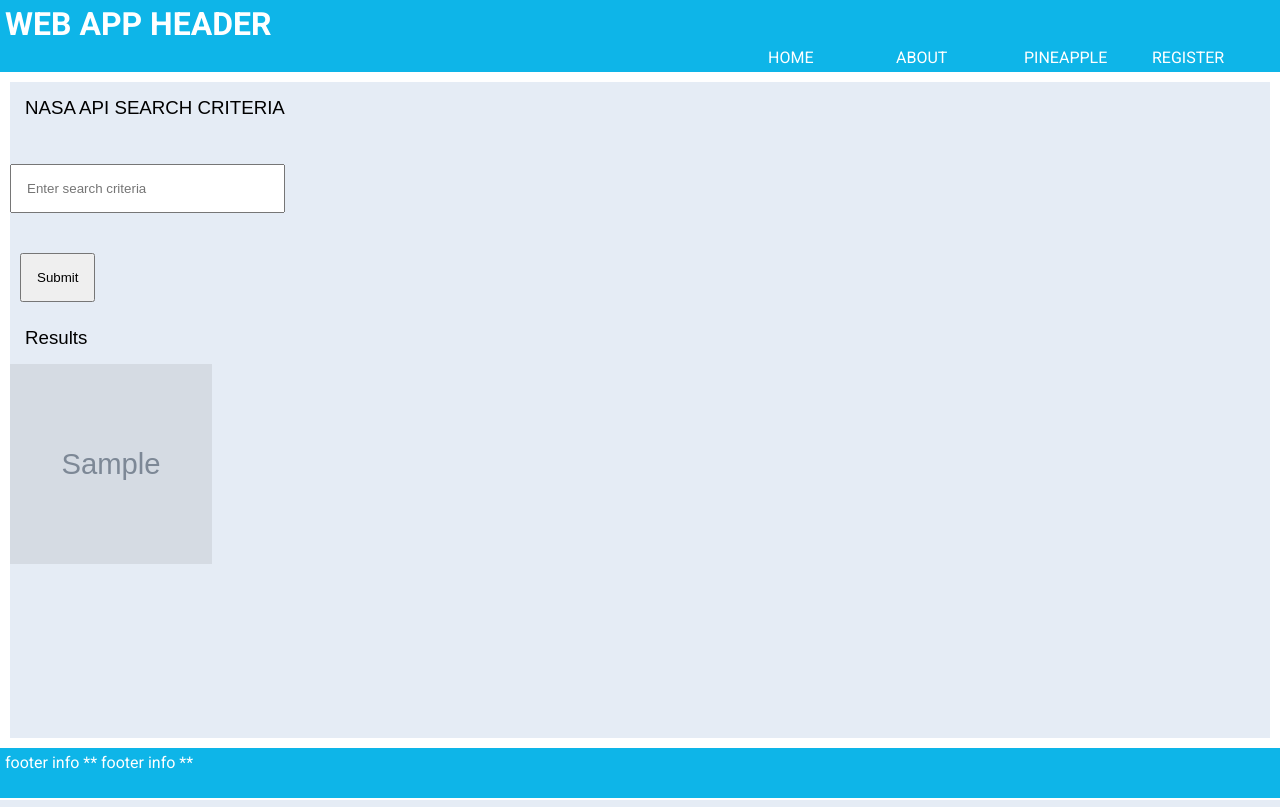
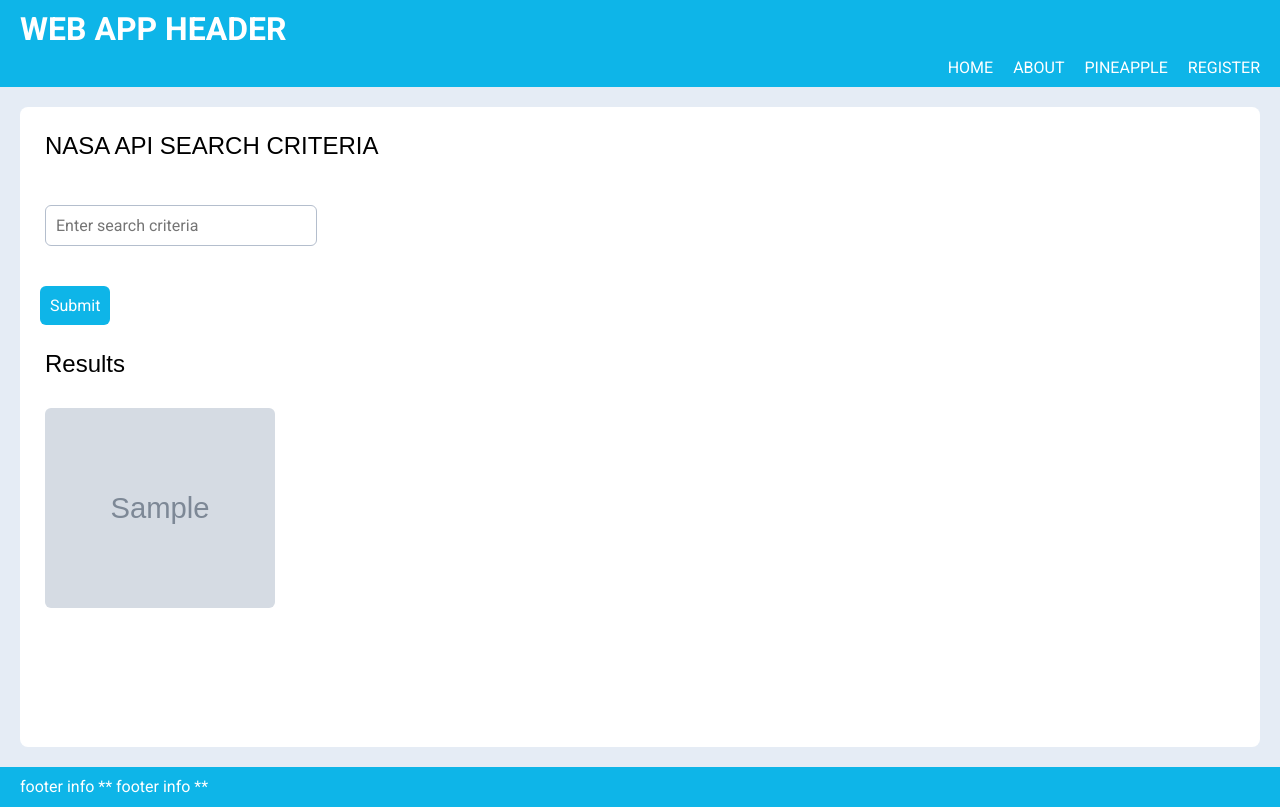
Before and after one commit to abhivoleti/cart351, a Flask app: template ex_2_starter/templates/t2.html in a window 1280 px wide. Run offline with Flask 3, Linux system fonts and the light colour scheme; the template is opened without the code that fills it: most values are stand-ins (such as "Sample title", 1, 10 or a date in 2020); grey boxes marked "Sample" are stand-in pictures.

Commit message:
made some chnages to the css

```diff
--- a/ex_2_starter/static/css/base.css
+++ b/ex_2_starter/static/css/base.css
@@ -1,71 +1,82 @@
 *{
     margin:0;
     padding:0;
+    box-sizing:border-box;
 }
 
 body{
     font-family: "Roboto", sans-serif;
+    background-color: rgb(229, 236, 245);
+}
 
-}
 h2{
-
     font-size:32px;
-    padding:5px;
+    padding:10px 20px;
     background-color:rgb(14, 181, 232);
     color: rgb(255,255,255);
 }
+
 nav{
-    padding-bottom:5px;
+    padding:0 20px 10px;
     background-color:rgb(14, 181, 232);
 }
+
 nav ul{
     display:flex;
     justify-content:right;
+    gap:20px;
+}
 
+nav ul li{
+    text-transform: uppercase;
+    list-style-type: none;
 }
-nav ul li{
-    width:10%;
-    text-transform: uppercase;
-    text-decoration: none;
-    list-style-type: none;
 
-
-}
 nav li a{
     text-decoration: none;
     color:rgb(255, 255, 255);
 }
 
+nav li a:hover{
+    text-decoration: underline;
+}
+
 main{
-    margin: 10px;
-     background-color: rgb(229, 236, 245);
-     min-height:calc(82vh);
+    margin: 20px;
+    padding: 10px;
+    background-color: rgb(255, 255, 255);
+    border-radius: 8px;
+    min-height:calc(80vh);
 }
 
 footer{
     background-color:rgb(14, 181, 232);
     min-height:5vh;
-       padding:5px;
+    padding:10px 20px;
     color: rgb(255,255,255);
-
 }
 
 .images-results {
     display: grid;
     grid-template-columns: repeat(auto-fill, minmax(200px, 1fr));
     gap: 10px;
+    padding: 15px;
 }
 
 .images-results img {
     width: 100%;
     height: 200px;
-    object-fit: cover;   /* crops images so they all fit the same size */
+    object-fit: cover;
+    border-radius: 6px;
+}
+
+.results img{
+    max-width: 100%;
+    margin: 0 15px;
+    border-radius: 6px;
 }
 
 p{
-    font-family: "Jersey M54", sans-serif;
-    font-weight: 400;
-    font-style: normal;
     color: rgb(0,0,0);
     padding: 15px;
 }
@@ -73,15 +84,28 @@ p{
 h3{
     font-family: "Jersey M54", sans-serif;
     font-weight: 400;
-    font-style: normal;
+    font-size: 24px;
     color: rgb(0,0,0);
     padding: 15px;
 }
 
 input{
-    font-family: "Jersey M54", sans-serif;
-    font-weight: 400;
-    font-style: normal;
+    font-family: "Roboto", sans-serif;
+    font-size: 16px;
     color: rgb(0,0,0);
-    padding: 15px;
+    padding: 10px;
+    margin-left: 15px;
+    border: 1px solid rgb(180, 190, 205);
+    border-radius: 6px;
 }
+
+#submitBtn{
+    background-color: rgb(14, 181, 232);
+    color: rgb(255,255,255);
+    border: none;
+    cursor: pointer;
+}
+
+#submitBtn:hover{
+    background-color: rgb(8, 140, 185);
+}
--- a/excercisepart1/app.py
+++ b/excercisepart1/app.py
@@ -1,4 +1,4 @@
-from flask import Flask
+from flask import Flask # type: ignore
 
 app = Flask(__name__)
 
```
Also changed, not shown: 1 other file. Lines whose indentation alone changed are shown as unchanged.
